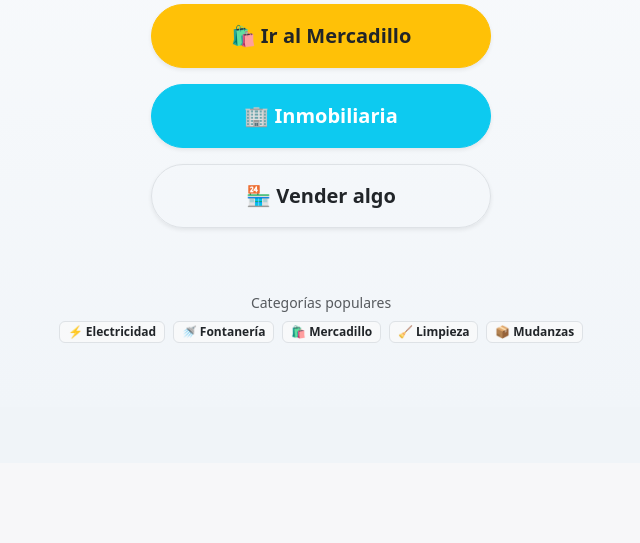
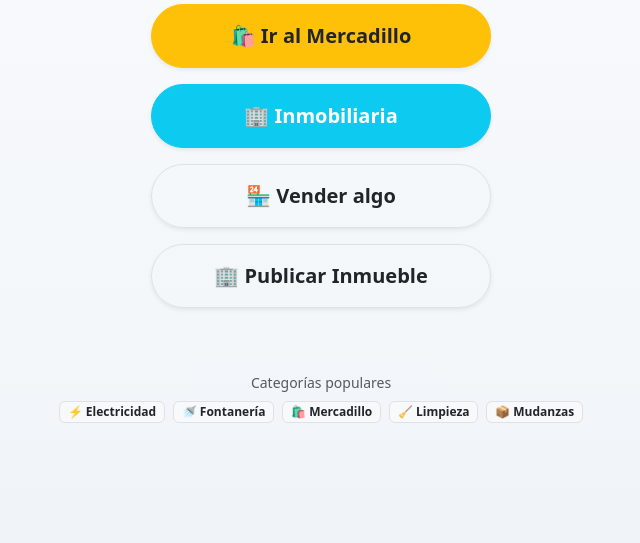
Before and after one commit to ruizcorralesjuanluis-a11y/ofrezco, a FastAPI app: page /ui in a window 1280 px wide. Shown: the part 688-1231 px from the top of the page, without its empty margins (319-959 px from the left). Before the commit the page ends 1031 px from the top, so only its background shows below. Run offline with FastAPI, Linux system fonts and the light colour scheme.

Commit message:
inmo mejor

```diff
--- a/app/templates/home.html
+++ b/app/templates/home.html
@@ -32,9 +32,13 @@
       class="btn btn-info pill py-3 fs-5 fw-bold shadow-sm d-flex align-items-center justify-content-center gap-2 text-white">
       🏢 Inmobiliaria
     </a>
-    <a href="/ui/offers/new?type=sales"
+    <a href="/ui/offers/new?type=sales&exclude_cat=Inmobiliaria+(Pisos/Locales)"
       class="btn btn-white pill py-3 fs-5 fw-bold border shadow-sm d-flex align-items-center justify-content-center gap-2 text-dark">
       🏪 Vender algo
+    </a>
+    <a href="/ui/offers/new?type=sales&fixed_cat=Inmobiliaria+(Pisos/Locales)"
+      class="btn btn-white pill py-3 fs-5 fw-bold border shadow-sm d-flex align-items-center justify-content-center gap-2 text-dark">
+      🏢 Publicar Inmueble
     </a>
   </div>
 
--- a/app/templates/ui_offer_w4.html
+++ b/app/templates/ui_offer_w4.html
@@ -19,7 +19,7 @@
     <p class="muted small mb-3">1. Primero, haz una <b>foto de portada</b> para el anuncio.</p>
     <label class="btn btn-outline-secondary pill d-inline-flex align-items-center gap-2 mb-3">
       📸 Hacer / Subir Foto
-      <input id="wPhoto" type="file" accept="image/*" capture="environment" style="display:none"
+      <input id="wPhoto" type="file" accept="image/*" style="display:none"
         onchange="document.getElementById('photoLabel').textContent = this.files[0]?.name || 'Foto seleccionada';" />
     </label>
     <div id="photoLabel" class="small mb-4 text-secondary fw-bold"></div>
@@ -29,7 +29,7 @@
     <p class="muted small mb-3">2. Ahora, graba un <b id="videoInfoLabel">vídeo corto (max 15s)</b> presentándote.</p>
     <label class="btn btn-outline-primary pill d-inline-flex align-items-center gap-2">
       📹 Grabar / Subir Vídeo
-      <input id="wVideo" type="file" accept="video/*" capture="environment" style="display:none"
+      <input id="wVideo" type="file" accept="video/*" style="display:none"
         onchange="document.getElementById('videoLabel').textContent = this.files[0]?.name || 'Vídeo seleccionado';" />
     </label>
     <div id="videoLabel" class="small mt-2 text-primary fw-bold"></div>
```
Also changed, not shown: app/templates/ui_offer_w1.html (+23 -0 lines).
